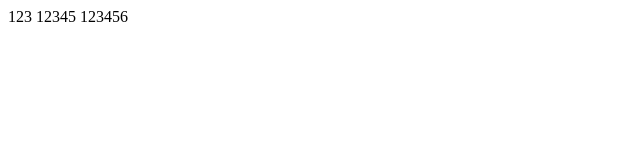
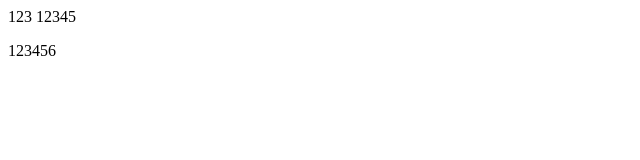
Before and after one commit to Codegeek-Github/nerds, a plain HTML site: page index.html in a window 1280 px wide. Shown: the whole page, without its empty margins (0-640 px from the left). Drawn offline with Linux system fonts and the light colour scheme.

Commit message:
добавил теги p

```diff
--- a/index.html
+++ b/index.html
@@ -9,6 +9,6 @@
 <body>
 123
 12345
-123456
+<p>123456<p>
 </body>
 </html>
```
